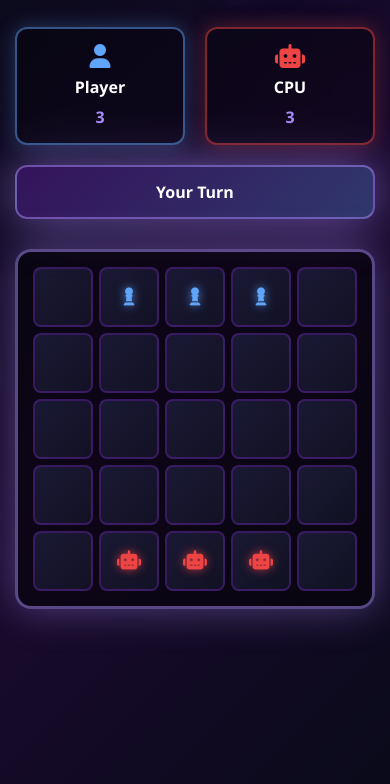
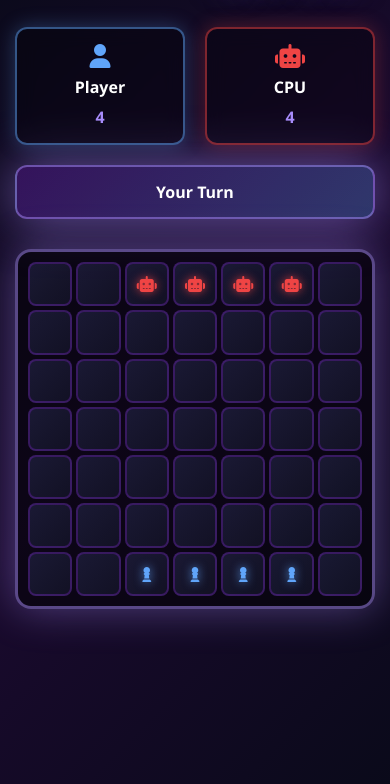
Before and after one commit to Xamsesulub/XamseSulub, a website: page pages/game.html in a window 390 px wide. Shown: the part 60-844 px from the top of the page. Drawn offline with Linux system fonts and the light colour scheme.

Commit message:
Updated game.html

```diff
--- a/css/game.css
+++ b/css/game.css
@@ -66,7 +66,7 @@ body {
 
 .game-info {
     width: 100%;
-    max-width: 600px;
+    max-width: 700px;
     display: flex;
     flex-direction: column;
     gap: 20px;
@@ -158,16 +158,16 @@ body {
 
 .board-container {
     width: 100%;
-    max-width: 600px;
+    max-width: 700px;
     display: flex;
     justify-content: center;
 }
 
 .game-board {
     display: grid;
-    grid-template-columns: repeat(5, 1fr);
-    gap: 8px;
-    padding: 20px;
+    grid-template-columns: repeat(7, 1fr);
+    gap: 10px;
+    padding: 24px;
     background: rgba(0, 0, 0, 0.5);
     border-radius: 16px;
     border: 3px solid rgba(167, 139, 250, 0.5);
@@ -185,7 +185,7 @@ body {
     display: flex;
     align-items: center;
     justify-content: center;
-    font-size: 2rem;
+    font-size: 2.4rem;
     transition: all 0.3s ease;
     position: relative;
 }
@@ -366,12 +366,12 @@ body {
     }
 
     .game-board {
-        gap: 6px;
-        padding: 15px;
+        gap: 5px;
+        padding: 12px;
     }
 
     .cell {
-        font-size: 1.5rem;
+        font-size: 1.4rem;
     }
 
     .modal-content {
@@ -398,7 +398,12 @@ body {
     }
 
     .cell {
-        font-size: 1.2rem;
+        font-size: 1rem;
+    }
+
+    .game-board {
+        gap: 4px;
+        padding: 10px;
     }
 
     .modal-title {
--- a/js/game.js
+++ b/js/game.js
@@ -1,4 +1,4 @@
-const BOARD_SIZE = 5;
+const BOARD_SIZE = 7;
 const PLAYER = 'player';
 const CPU = 'cpu';
 
@@ -7,8 +7,10 @@ let gameState = {
     selectedCell: null,
     currentTurn: PLAYER,
     isGameOver: false,
-    playerPieces: 3,
-    cpuPieces: 3
+    playerPieces: 4,
+    cpuPieces: 4,
+    turnsWithoutCapture: 0,
+    boardHistory: []
 };
 
 function initGame() {
@@ -17,18 +19,23 @@ function initGame() {
         selectedCell: null,
         currentTurn: PLAYER,
         isGameOver: false,
-        playerPieces: 3,
-        cpuPieces: 3
+        playerPieces: 4,
+        cpuPieces: 4,
+        turnsWithoutCapture: 0,
+        boardHistory: []
     };
 
-    gameState.board[0][1] = PLAYER;
-    gameState.board[0][2] = PLAYER;
-    gameState.board[0][3] = PLAYER;
+    gameState.board[6][2] = PLAYER;
+    gameState.board[6][3] = PLAYER;
+    gameState.board[6][4] = PLAYER;
+    gameState.board[6][5] = PLAYER;
 
-    gameState.board[4][1] = CPU;
-    gameState.board[4][2] = CPU;
-    gameState.board[4][3] = CPU;
+    gameState.board[0][2] = CPU;
+    gameState.board[0][3] = CPU;
+    gameState.board[0][4] = CPU;
+    gameState.board[0][5] = CPU;
 
+    saveBoardState();
     renderBoard();
     updateUI();
 }
@@ -149,16 +156,26 @@ function isValidMove(fromRow, fromCol, toRow, toCol) {
 
 function makeMove(fromRow, fromCol, toRow, toCol, player) {
     const targetPiece = gameState.board[toRow][toCol];
+    let captureOccurred = false;
 
     if (targetPiece === CPU && player === PLAYER) {
         gameState.cpuPieces--;
+        captureOccurred = true;
     } else if (targetPiece === PLAYER && player === CPU) {
         gameState.playerPieces--;
+        captureOccurred = true;
     }
 
     gameState.board[toRow][toCol] = player;
     gameState.board[fromRow][fromCol] = null;
 
+    if (captureOccurred) {
+        gameState.turnsWithoutCapture = 0;
+    } else {
+        gameState.turnsWithoutCapture++;
+    }
+
+    saveBoardState();
     renderBoard();
     updateUI();
 }
@@ -311,6 +328,18 @@ function checkGameOver() {
         return true;
     }
 
+    if (gameState.turnsWithoutCapture >= 20) {
+        showGameOver('Draw! No clear winner.');
+        gameState.isGameOver = true;
+        return true;
+    }
+
+    if (checkBoardRepetition()) {
+        showGameOver('Draw! No clear winner.');
+        gameState.isGameOver = true;
+        return true;
+    }
+
     return false;
 }
 
@@ -333,6 +362,24 @@ function updateUI() {
     }
 }
 
+function saveBoardState() {
+    const boardString = JSON.stringify(gameState.board);
+    gameState.boardHistory.push(boardString);
+}
+
+function checkBoardRepetition() {
+    const currentBoard = JSON.stringify(gameState.board);
+    let count = 0;
+
+    for (const board of gameState.boardHistory) {
+        if (board === currentBoard) {
+            count++;
+        }
+    }
+
+    return count >= 3;
+}
+
 document.getElementById('restartBtn').addEventListener('click', () => {
     const modal = document.getElementById('gameModal');
     modal.classList.remove('active');
--- a/pages/game.html
+++ b/pages/game.html
@@ -22,12 +22,12 @@
                     <div class="info-card player-card">
                         <i class="fas fa-user"></i>
                         <span>Player</span>
-                        <span class="piece-count" id="playerCount">3</span>
+                        <span class="piece-count" id="playerCount">4</span>
                     </div>
                     <div class="info-card cpu-card">
                         <i class="fas fa-robot"></i>
                         <span>CPU</span>
-                        <span class="piece-count" id="cpuCount">3</span>
+                        <span class="piece-count" id="cpuCount">4</span>
                     </div>
                 </div>
                 <div class="turn-indicator" id="turnIndicator">Your Turn</div>
```
